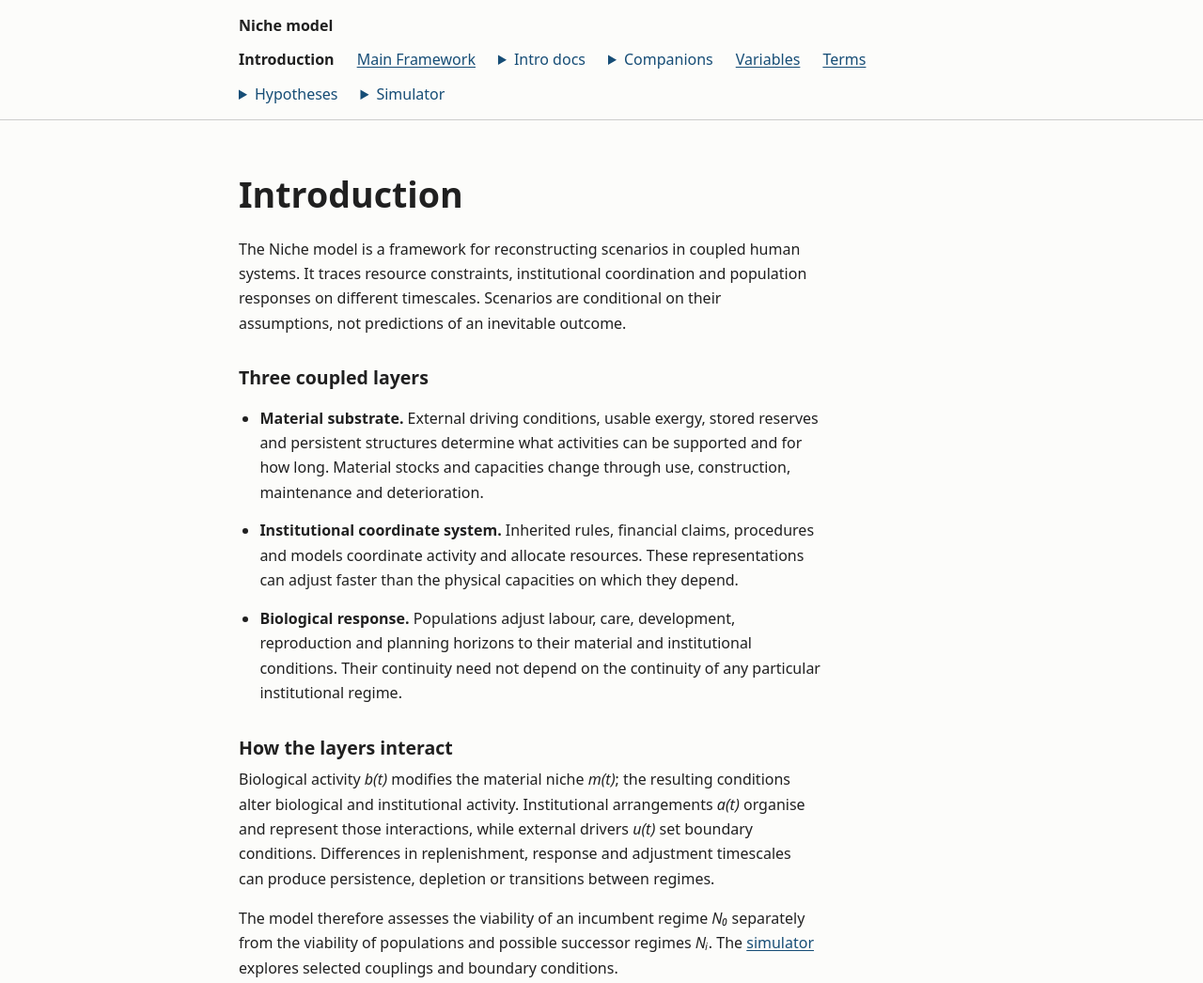
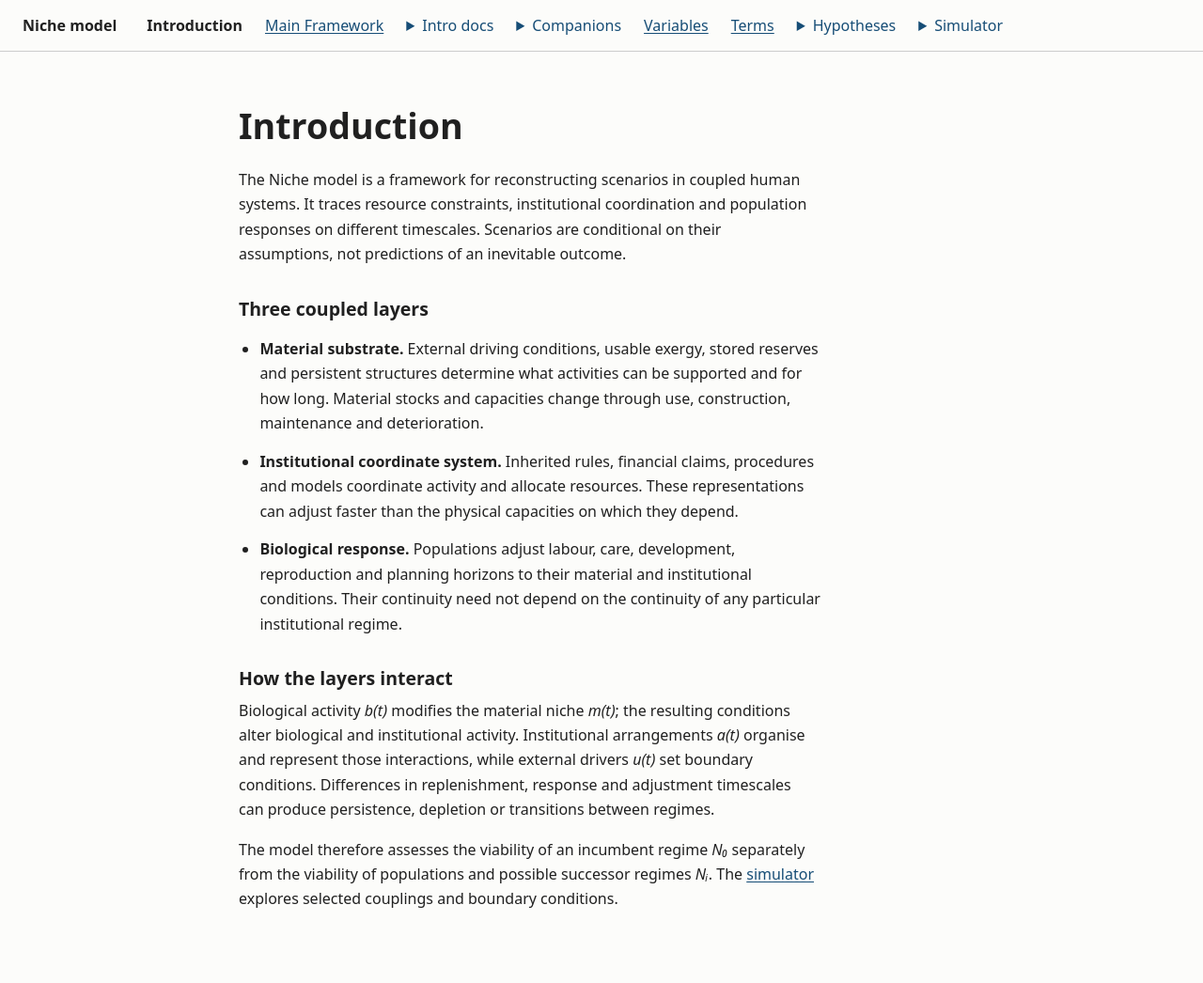
Before and after one commit to hasselmus/niche-site, a plain HTML site: page index.html in a window 1280 px wide. Shown: the top 1046 px of the page at 94% size. Drawn offline with Linux system fonts and the light colour scheme.

Commit message:
Widen site navigation to 1600px while retaining readable article width

```diff
--- a/style.css
+++ b/style.css
@@ -11,7 +11,7 @@ a:hover { color: #0b314a; }
 a:focus-visible { outline: 2px solid #164d76; outline-offset: 4px; }
 .site-header { border-bottom: 1px solid #ccc; }
 .site-nav {
-  max-width: 820px;
+  max-width: 1600px;
   padding: 0.85rem 1.5rem;
   margin: 0 auto;
   display: flex;
```
